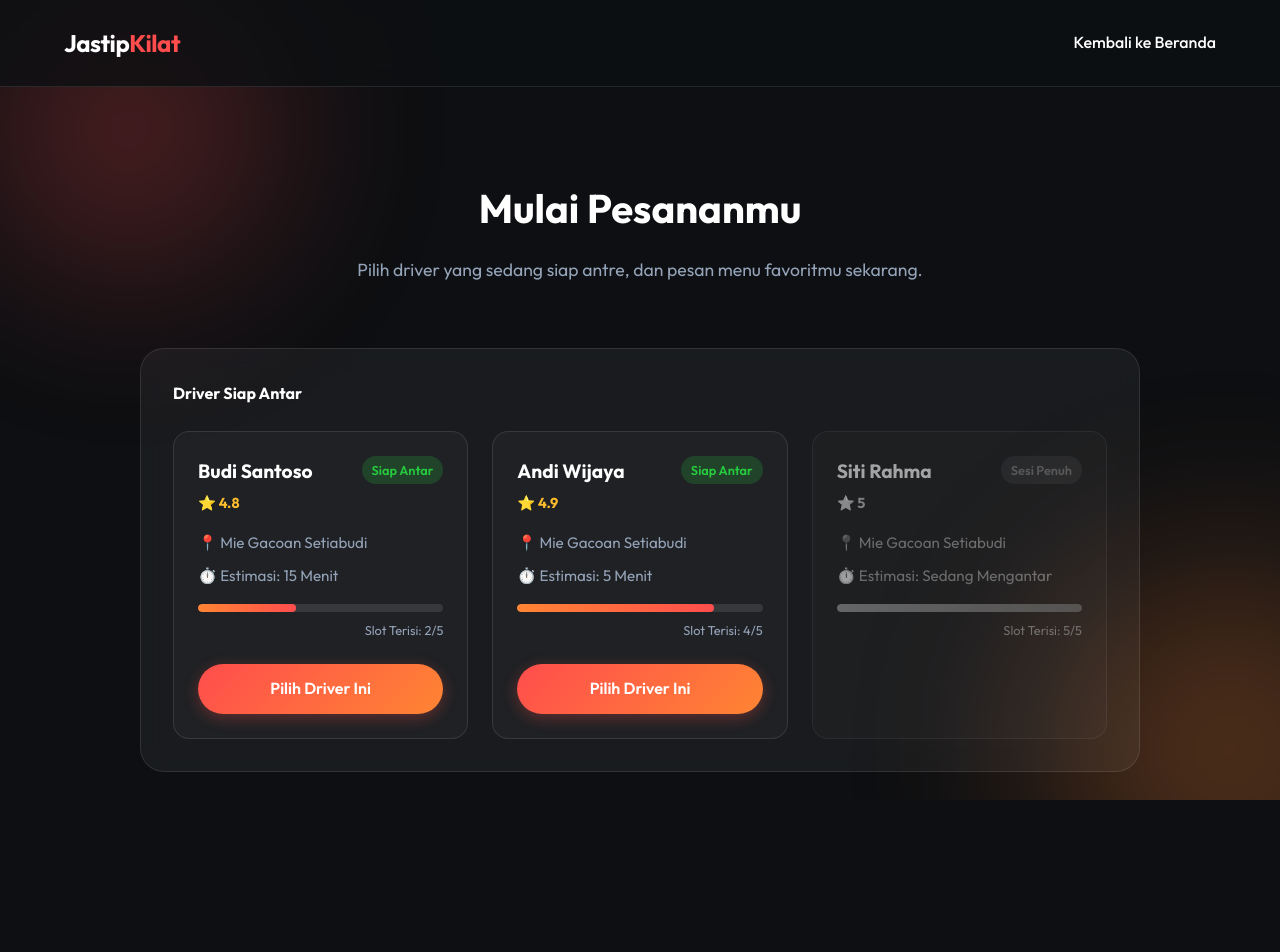
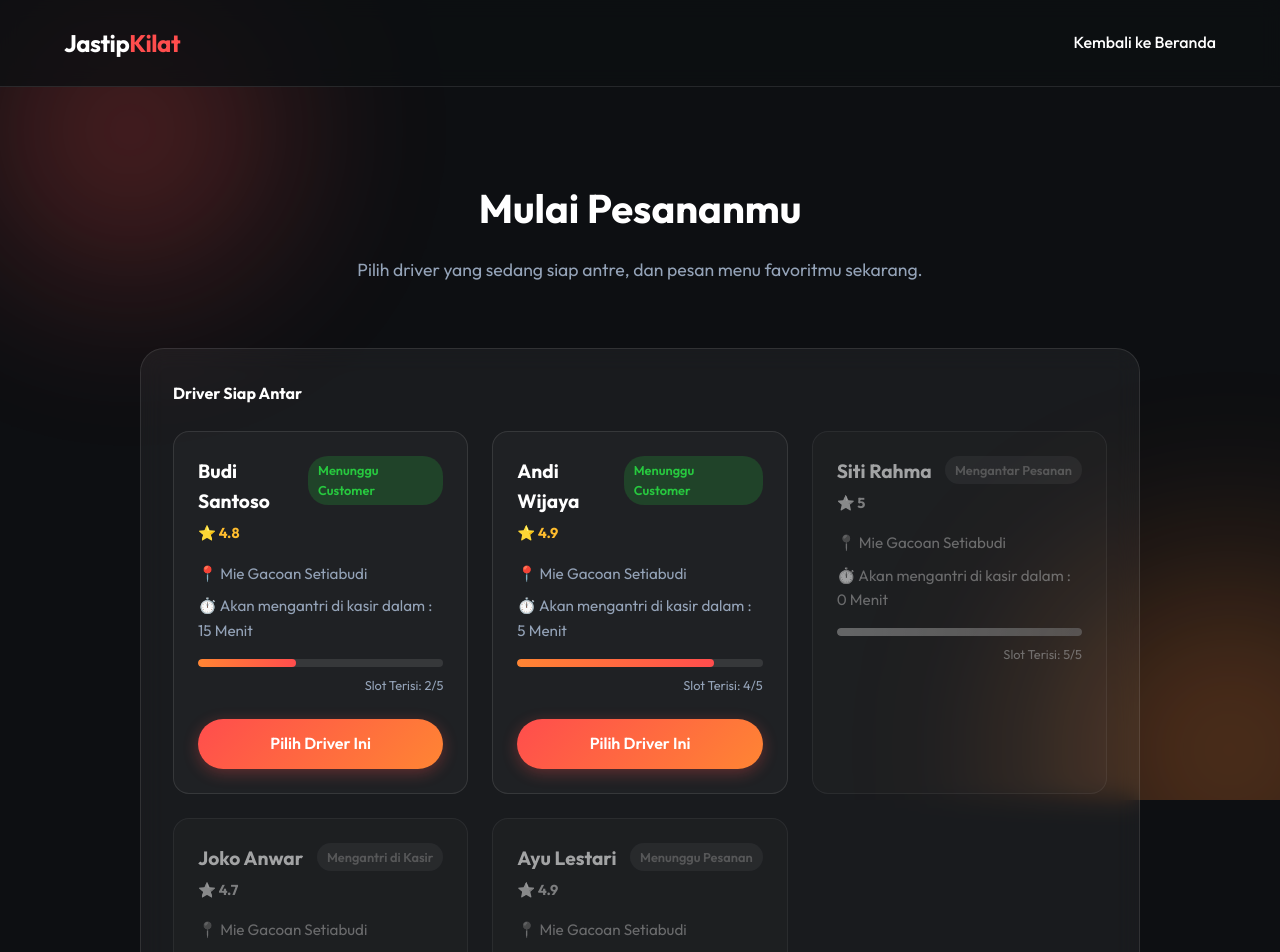
Before and after one commit to yoginugroho1209-lab/jastip-kilat-webapp, a Next.js app: page /order in a window 1280 px wide. Shown: the top 952 px of the page. Before the commit the page ends 868 px from the top, so only its background shows below. Built offline with nearby package versions, Linux system fonts and the light colour scheme.

Commit message:
fix: update driver status labels and ETA text per user feedback

```diff
--- a/src/app/data/mock.ts
+++ b/src/app/data/mock.ts
@@ -7,11 +7,13 @@ export interface Menu {
   isAvailable: boolean;
 }
 
+export type DriverStatus = "menunggu_customer" | "mengantar_pesanan" | "mengantri_di_kasir" | "menunggu_pesanan";
+
 export interface Driver {
   id: string;
   name: string;
   restoName: string;
-  status: "ready" | "busy";
+  status: DriverStatus;
   rating: number;
   slotsFilled: number;
   maxSlots: number;
@@ -58,7 +60,7 @@ export const MOCK_DRIVERS: Driver[] = [
     id: "d1",
     name: "Budi Santoso",
     restoName: "Mie Gacoan Setiabudi",
-    status: "ready",
+    status: "menunggu_customer",
     rating: 4.8,
     slotsFilled: 2,
     maxSlots: 5,
@@ -68,7 +70,7 @@ export const MOCK_DRIVERS: Driver[] = [
     id: "d2",
     name: "Andi Wijaya",
     restoName: "Mie Gacoan Setiabudi",
-    status: "ready",
+    status: "menunggu_customer",
     rating: 4.9,
     slotsFilled: 4,
     maxSlots: 5,
@@ -78,10 +80,30 @@ export const MOCK_DRIVERS: Driver[] = [
     id: "d3",
     name: "Siti Rahma",
     restoName: "Mie Gacoan Setiabudi",
-    status: "busy",
+    status: "mengantar_pesanan",
     rating: 5.0,
     slotsFilled: 5,
     maxSlots: 5,
-    eta: "Sedang Mengantar",
+    eta: "0 Menit",
+  },
+  {
+    id: "d4",
+    name: "Joko Anwar",
+    restoName: "Mie Gacoan Setiabudi",
+    status: "mengantri_di_kasir",
+    rating: 4.7,
+    slotsFilled: 5,
+    maxSlots: 5,
+    eta: "0 Menit",
+  },
+  {
+    id: "d5",
+    name: "Ayu Lestari",
+    restoName: "Mie Gacoan Setiabudi",
+    status: "menunggu_pesanan",
+    rating: 4.9,
+    slotsFilled: 5,
+    maxSlots: 5,
+    eta: "0 Menit",
   },
 ];
--- a/src/app/order/page.tsx
+++ b/src/app/order/page.tsx
@@ -88,27 +88,30 @@ export default function OrderPage() {
                 {MOCK_DRIVERS.map((driver) => (
                   <div
                     key={driver.id}
-                    className={`driver-card ${driver.status === 'busy' ? 'disabled' : ''}`}
-                    onClick={() => driver.status === 'ready' && setSelectedDriver(driver)}
+                    className={`driver-card ${driver.status !== 'menunggu_customer' ? 'disabled' : ''}`}
+                    onClick={() => driver.status === 'menunggu_customer' && setSelectedDriver(driver)}
                   >
                     <div className="driver-header">
                       <div className="driver-info">
                         <h4>{driver.name}</h4>
                         <span className="rating">⭐ {driver.rating}</span>
                       </div>
-                      <span className={`status-badge ${driver.status}`}>
-                        {driver.status === 'ready' ? 'Siap Antar' : 'Sesi Penuh'}
+                      <span className={`status-badge ${driver.status === 'menunggu_customer' ? 'ready' : 'busy'}`}>
+                        {driver.status === 'menunggu_customer' ? 'Menunggu Customer' :
+                         driver.status === 'mengantar_pesanan' ? 'Mengantar Pesanan' :
+                         driver.status === 'mengantri_di_kasir' ? 'Mengantri di Kasir' :
+                         'Menunggu Pesanan'}
                       </span>
                     </div>
                     <div className="driver-details">
                       <p>📍 {driver.restoName}</p>
-                      <p>⏱️ Estimasi: {driver.eta}</p>
+                      <p>⏱️ Akan mengantri di kasir dalam : {driver.eta}</p>
                       <div className="slot-bar">
                         <div className="slot-progress" style={{ width: `${(driver.slotsFilled / driver.maxSlots) * 100}%` }}></div>
                       </div>
                       <p className="slot-text">Slot Terisi: {driver.slotsFilled}/{driver.maxSlots}</p>
                     </div>
-                    {driver.status === 'ready' && (
+                    {driver.status === 'menunggu_customer' && (
                       <button className="btn btn-primary w-full mt-4">Pilih Driver Ini</button>
                     )}
                   </div>
```
